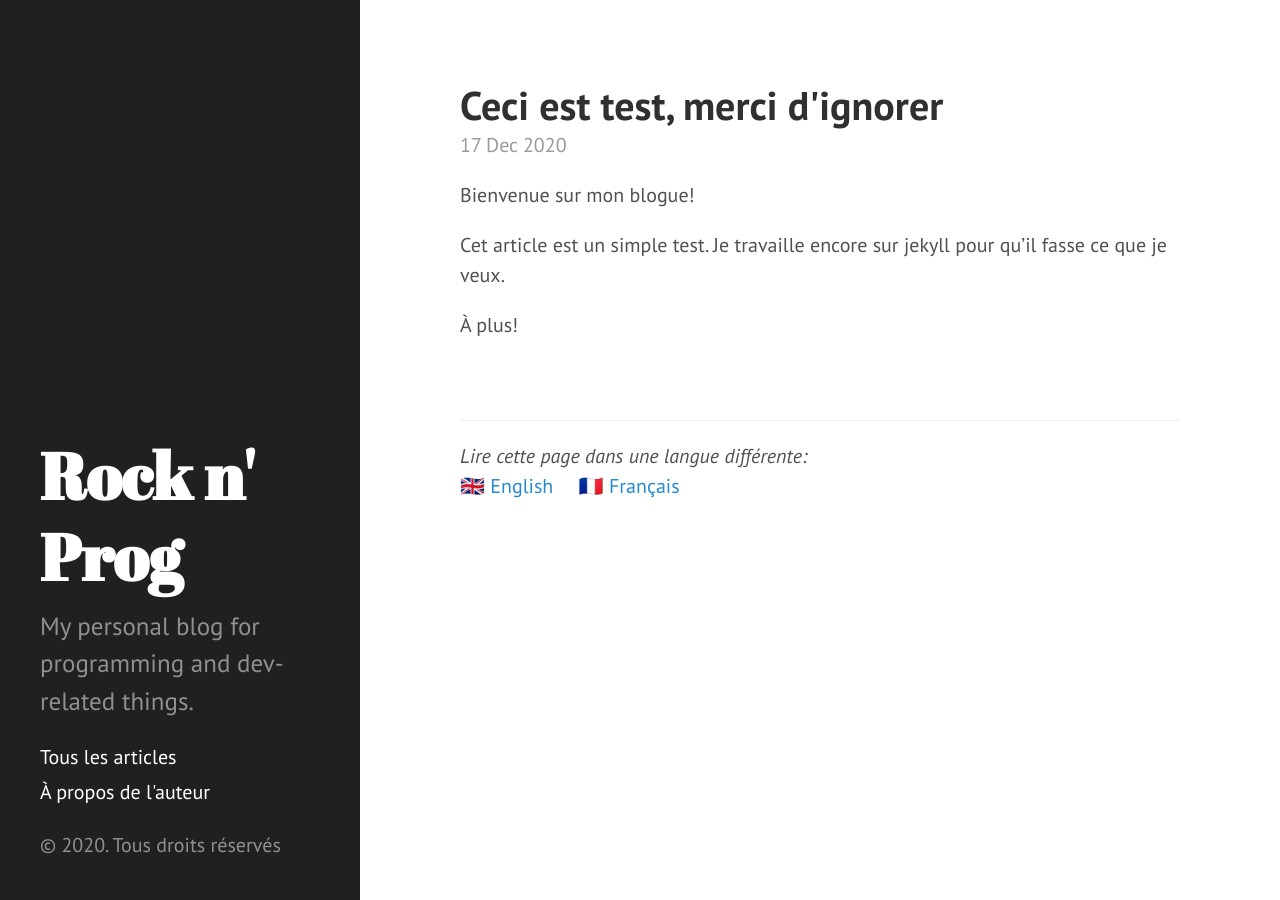
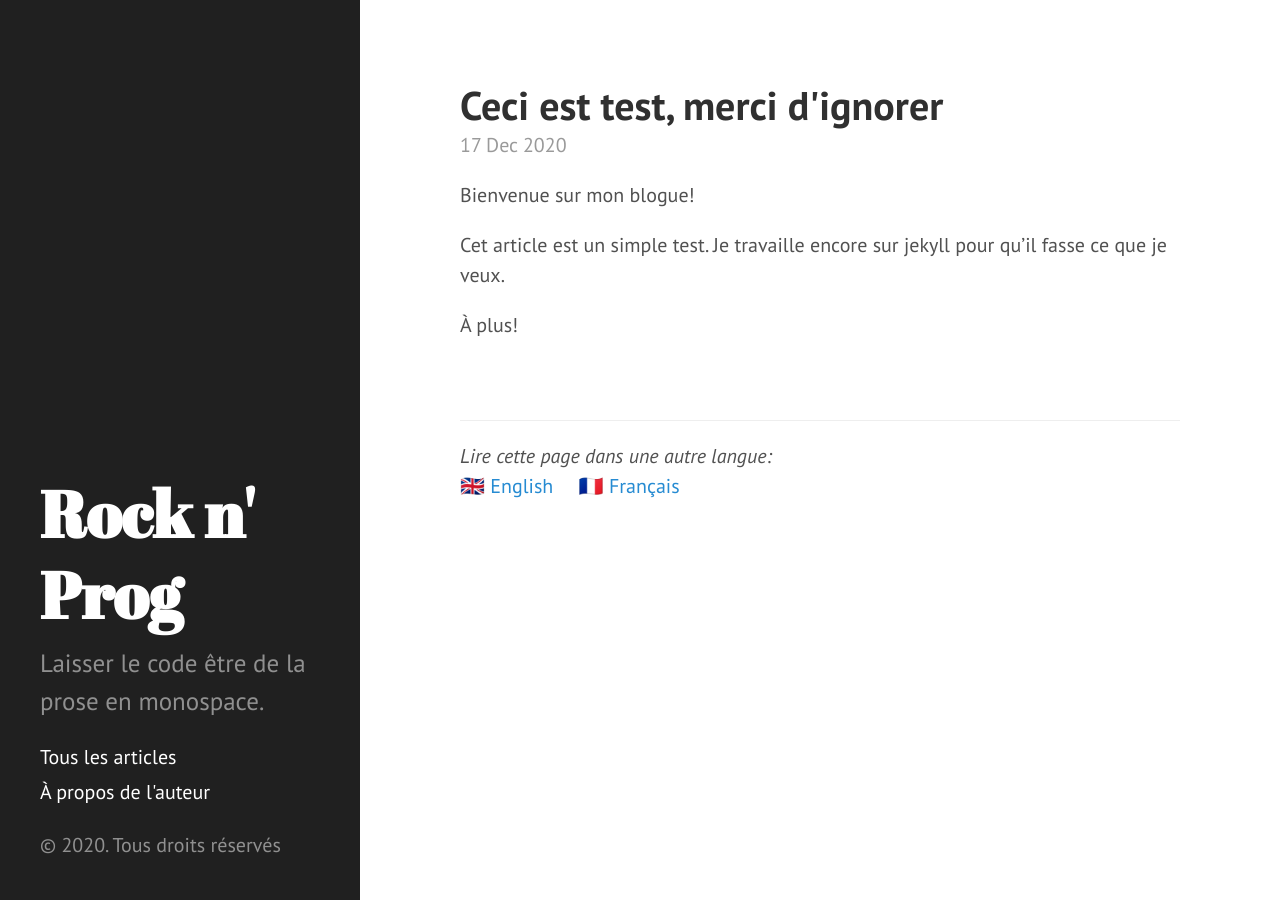
Before and after one commit to ExiledNarwal28/rocknprog, a Jekyll site: the page built from web/fr/_posts/2020-12-17-test-post-please-ignore.md, in a window 1280 px wide. Built offline with Jekyll 4.4.1, drawn with Linux system fonts in a browser that asks for light colours.

Commit message:
Add tagline translation

```diff
--- a/web/_data/translations.yml
+++ b/web/_data/translations.yml
@@ -3,10 +3,13 @@ relatedPosts:
   fr: "Articles associés"
 differentLanguage:
   en: "Read this page in a different language"
-  fr: "Lire cette page dans une langue différente"
+  fr: "Lire cette page dans une autre langue"
 allPosts:
   en: "All posts"
   fr: "Tous les articles"
 allRightsReserved:
   en: "All rights reserved"
   fr: "Tous droits réservés"
+tagline:
+  en: "Let code be monospaced prose."
+  fr: "Laisser le code être de la prose en monospace."
--- a/web/_includes/sidebar.html
+++ b/web/_includes/sidebar.html
@@ -7,7 +7,9 @@
                     {{ site.title }}
                 </a>
             </h1>
-            <p class="lead">{{ site.description }}</p>
+            <p class="lead">
+                {{ site.data.translations['tagline'][page.lang] }}
+            </p>
         </div>
 
         <nav class="sidebar-nav">
```
